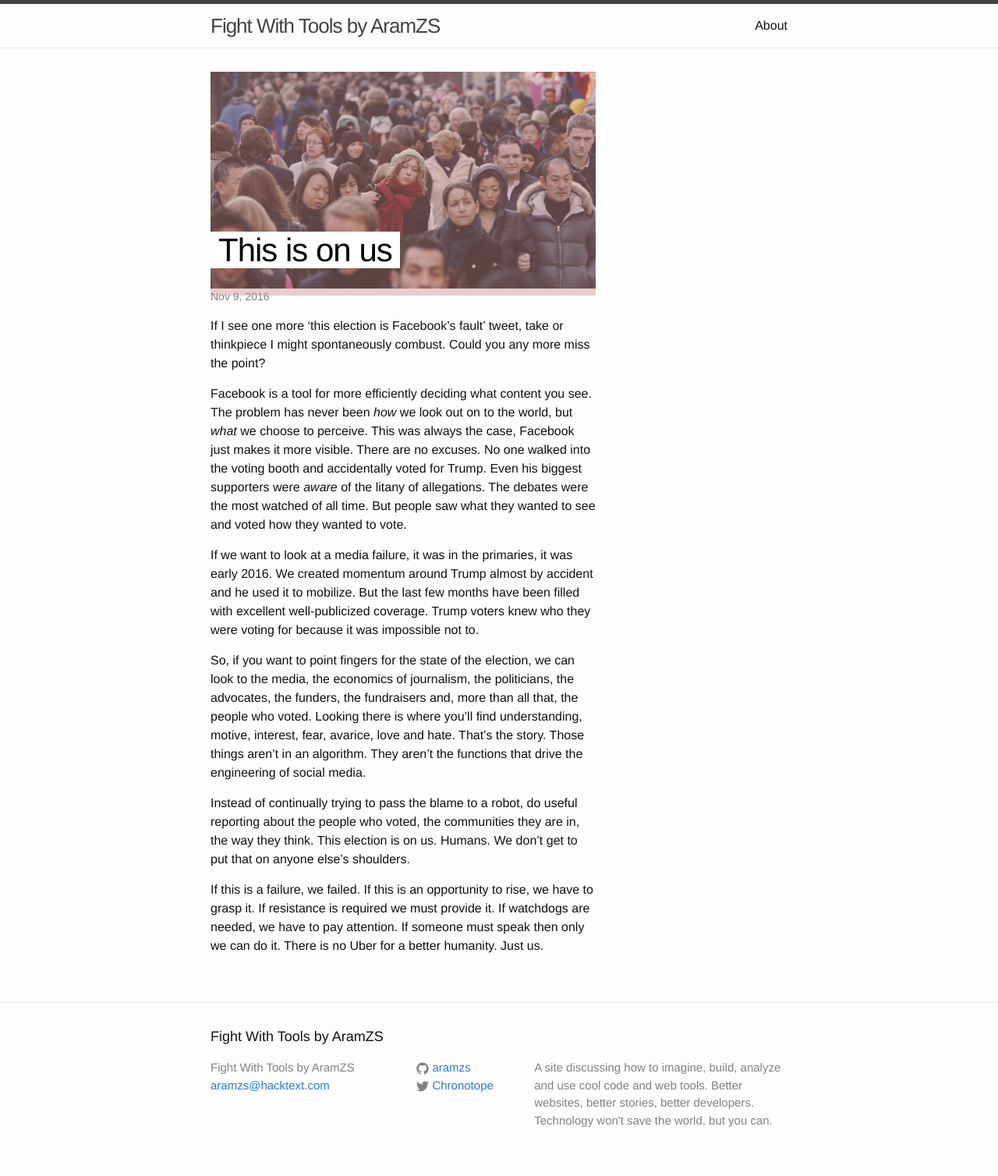
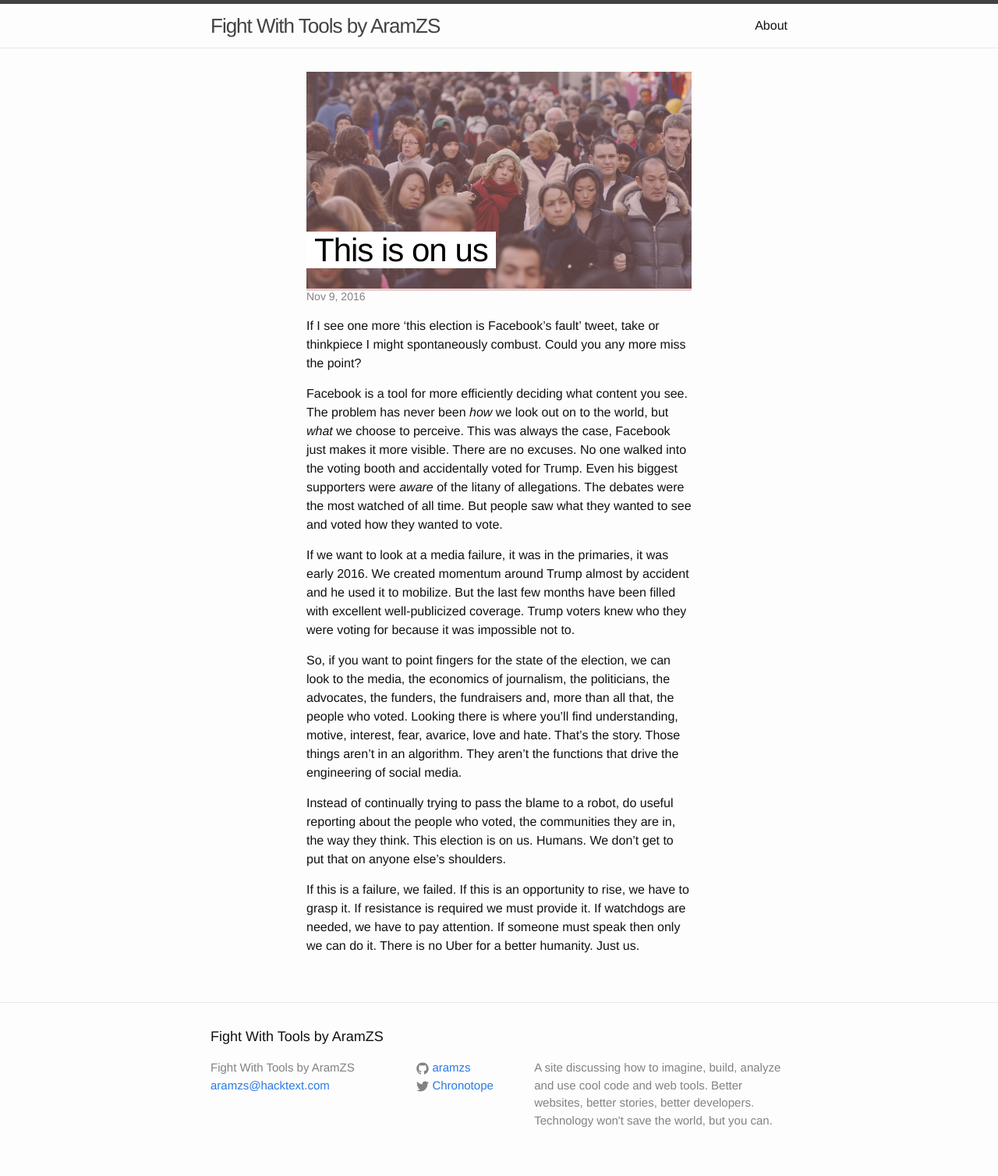
Before and after one commit to AramZS/aramzs.github.io, a Jekyll site: the page built from _posts/2016-11-09-it-is-not-facebook-this-election-is-on-us.markdown, in a window 1280 px wide. Shown: the whole page at 78% size. Built offline with Jekyll 4.4.1, drawn with Linux system fonts in a browser that asks for light colours.

Commit message:
Fix for height in smaller column

```diff
--- a/_sass/_layout.scss
+++ b/_sass/_layout.scss
@@ -286,6 +286,7 @@
 }
 
 .single.post {
+    margin: 0 auto;
     max-width: 494px;
 }
 
@@ -360,7 +361,7 @@
         overflow:hidden;
         display:block;
         position: absolute;
-        height: 96%;
+        height: 94%;
         width: 100%;
         z-index: 2;
     }
@@ -377,7 +378,7 @@
         overflow:hidden;
         display:block;
         position: absolute;
-        height: 96%;
+        height: 94%;
         width: 100%;
         z-index: 2;
     }
@@ -394,7 +395,7 @@
         overflow:hidden;
         display:block;
         position: absolute;
-        height: 96%;
+        height: 94%;
         width: 100%;
         z-index: 2;
     }
```
